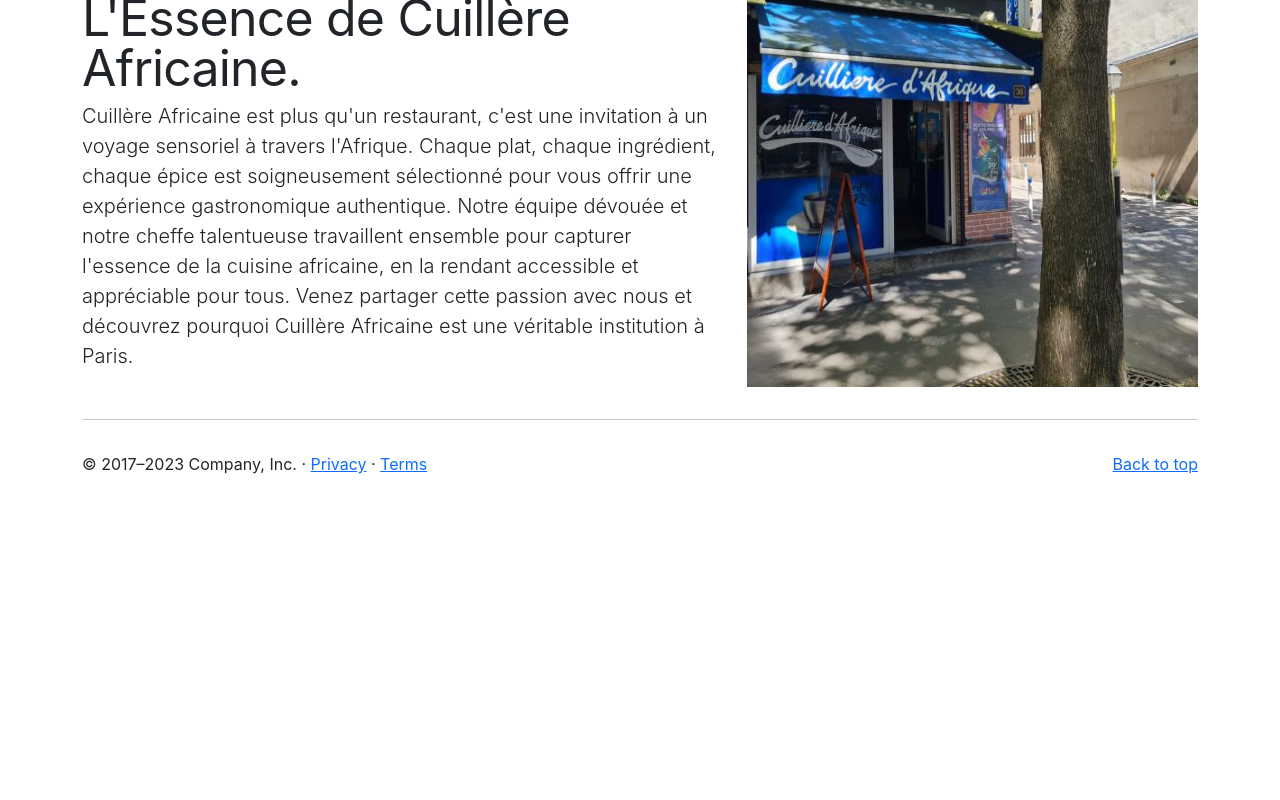
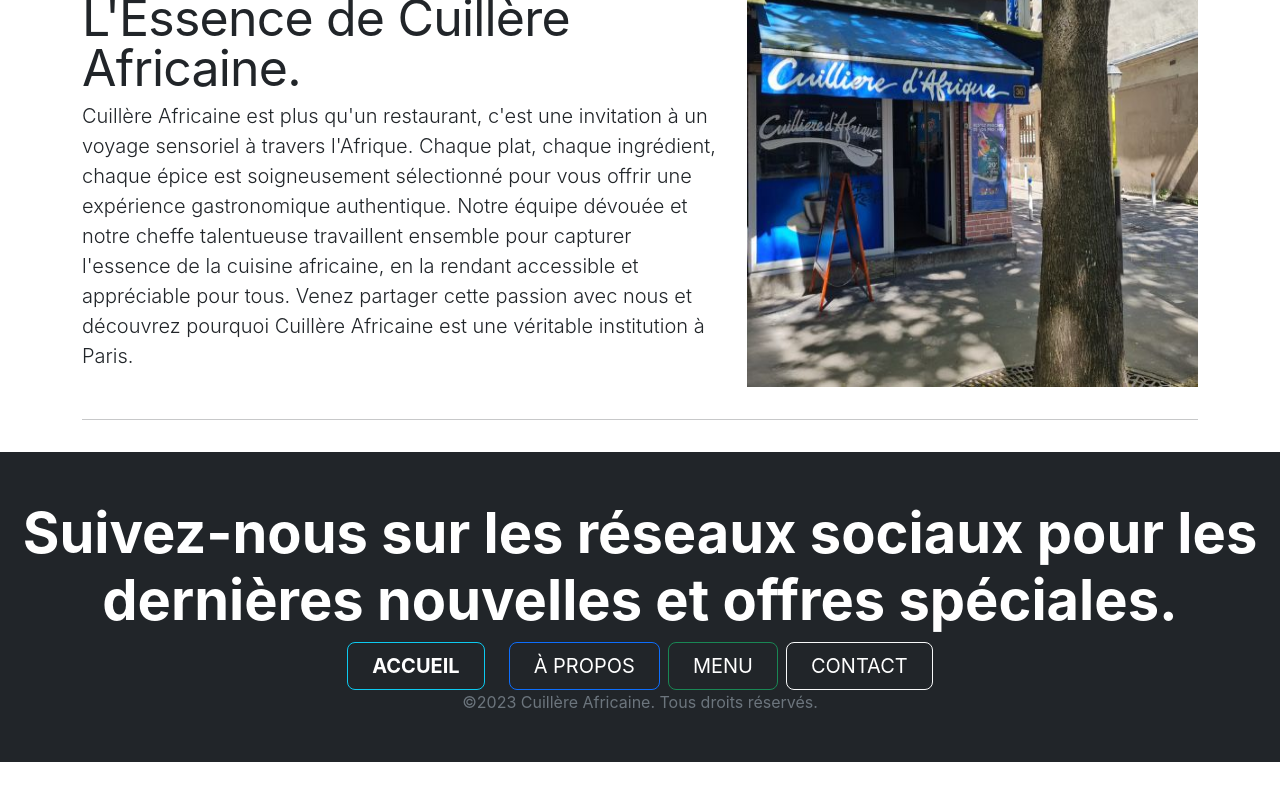
Before and after one commit to yve-n/cuillere-africaine-react, a React (Create React App) app: page /about-us in a window 1280 px wide. Shown: the part 1279-2079 px from the top of the page. Before the commit the page ends 1819 px from the top, so only its background shows below. Built offline with nearby package versions, Linux system fonts and the light colour scheme.

Commit message:
add new content for this page including social media link and navigation link

```diff
--- a/src/Components/Footer/Footer.jsx
+++ b/src/Components/Footer/Footer.jsx
@@ -1,10 +1,52 @@
 import React from 'react'
+import { Link } from 'react-router-dom'
 
 export default function Footer() {
-  return (
-    <footer className="container">
-    <p className="float-end"><a href="#home">Back to top</a></p>
-    <p>&copy; 2017–2023 Company, Inc. &middot; <a href="#home">Privacy</a> &middot; <a href="#home">Terms</a></p>
-  </footer>
-  )
+    return (
+
+        <>
+            <footer>
+                <div className="bg-dark text-secondary px-3 py-4 text-center">
+                    <div className="py-4">
+                        <h1 className="display-4 fw-bold text-white">
+                            Suivez-nous sur les réseaux sociaux pour les dernières nouvelles et offres spéciales.
+                        </h1>
+                        <div className="col-lg-6 mx-auto">
+                            <div className="social-icons">
+                                <Link to="https://www.facebook.com/" target="_blank" rel="noopener noreferrer" aria-label="Facebook">
+                                    <i className="fa fa-facebook-square fa-2x text-primary"></i>
+                                </Link>
+                                <Link to="https://www.twitter.com/" target="_blank" rel="noopener noreferrer" aria-label="Twitter">
+                                    <i className="fa fa-twitter-square fa-2x text-info"></i>
+                                </Link>
+                                <Link to="https://www.instagram.com/" target="_blank" rel="noopener noreferrer" aria-label="Instagram">
+                                    <i className="fa fa-instagram fa-2x text-danger"></i>
+                                </Link>
+                                <Link to="https://www.linkedin.com/" target="_blank" rel="noopener noreferrer" aria-label="Linkedin">
+                                    <i className="fa fa-linkedin-square fa-2x text-secondary"></i>
+                                </Link>
+                            </div>
+
+                            <div className="d-grid gap-2 d-sm-flex justify-content-sm-center">
+                                <button type="button" className="btn btn-outline-info btn-lg px-4 me-sm-3 fw-bold">
+                                    <Link className="nav-link active onglet" to="/" aria-current="page" aria-label="Accueil">ACCUEIL</Link>
+                                </button>
+                                <button type="button" className="btn btn-outline-primary btn-lg px-4">
+                                    <Link className="nav-link onglet" to="/about-us" aria-label="A propos">À PROPOS</Link>
+                                </button>
+                                <button type="button" className="btn btn-outline-success btn-lg px-4">
+                                    <Link className="nav-link onglet" to="/menu" aria-label="Menu">MENU</Link>
+                                </button>
+                                <button type="button" className="btn btn-outline-light btn-lg px-4">
+                                    <Link className="nav-link onglet" to="/contact" aria-label="Contact">CONTACT</Link>
+                                </button>
+                            </div>
+                            <div className='copyright'>&copy;2023 Cuillère Africaine. Tous droits réservés.</div>
+                        </div>
+                    </div>
+                </div>
+            </footer>
+        </>
+
+    )
 }
```
